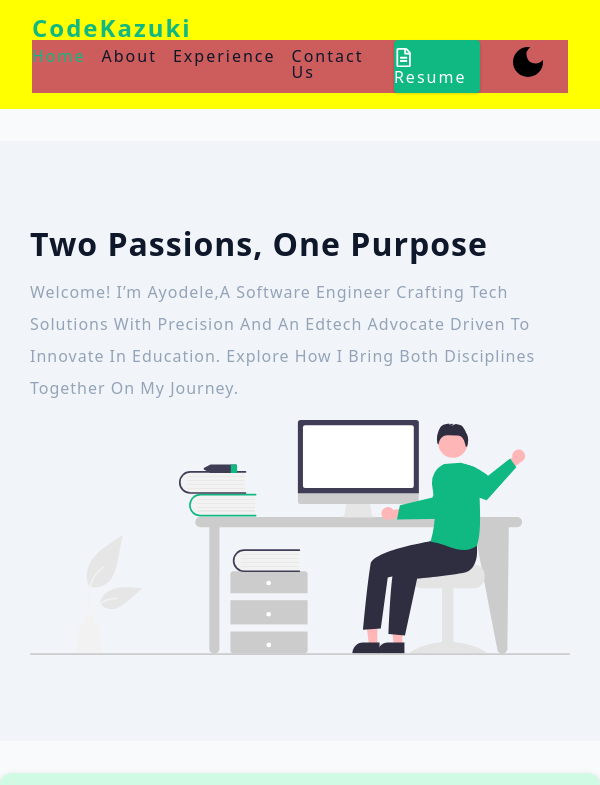
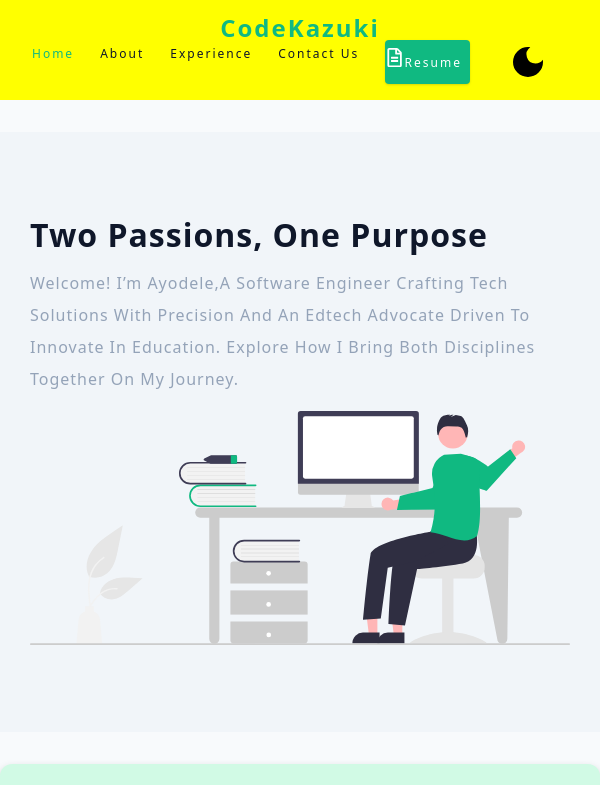
Before and after one commit to Codekazuki/devKazuki, a React (Vite) app: page / in a window 600 px wide. Shown: the top 785 px of the page. Built offline with nearby package versions, Linux system fonts and the light colour scheme.

Commit message:
starting responsiveness

```diff
--- a/src/index.css
+++ b/src/index.css
@@ -637,6 +637,10 @@ form .input-box .field.message {
 }
 
 @media (min-width: 480px) and (max-width: 767px) {
+  .logo {
+    display: grid;
+    place-items: center;
+  }
   .nav-center {
     flex-direction: column;
     justify-content: space-between;
@@ -647,7 +651,7 @@ form .input-box .field.message {
     flex-direction: row;
     justify-content: space-between;
     margin-top: 0;
-    background-color: indianred;
+    font-size: clamp(0.5rem, 2vw, 2rem);
   }
 }
 @media only screen and (max-width: 480px) {
```
